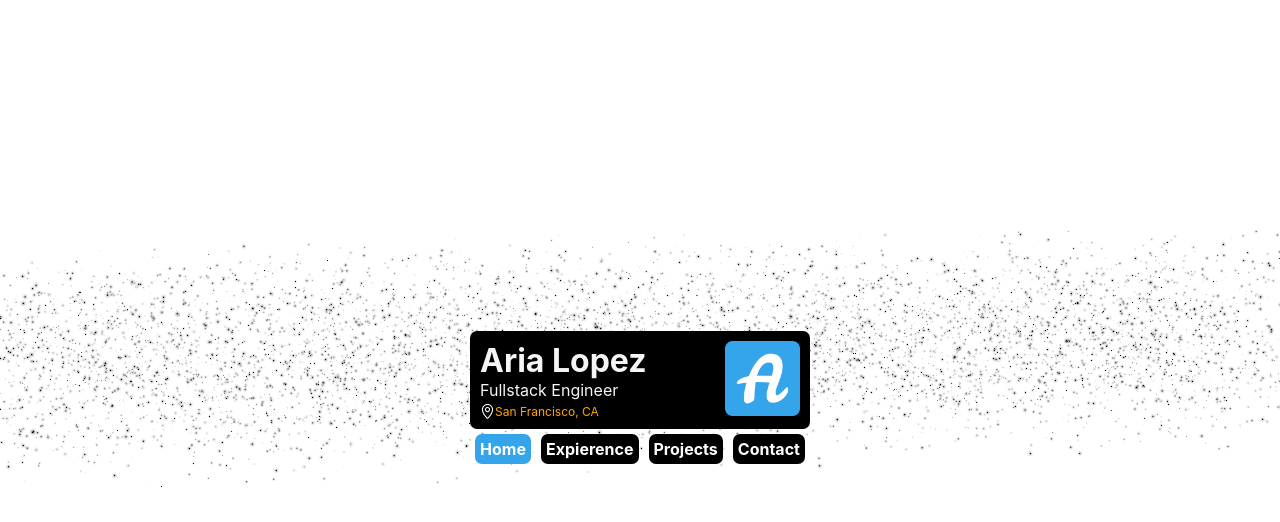
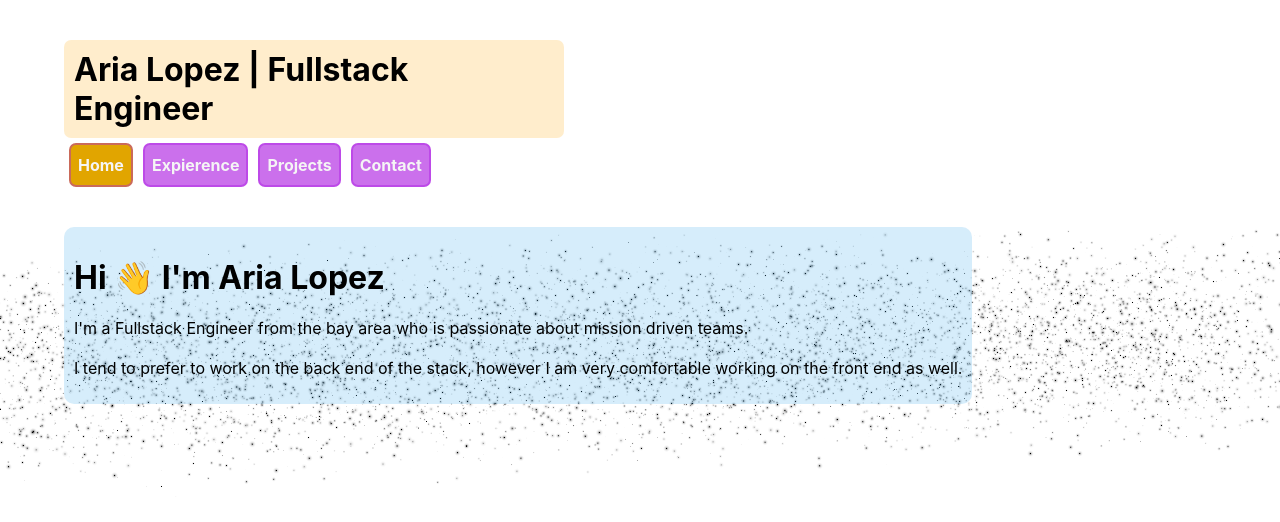
Before and after one commit to aria-1337/pretty-portfolio, a React (Create React App) app: page / in a window 1280 px wide. Shown: the top 522 px of the page. Built offline with nearby package versions, Linux system fonts and the light colour scheme; the HTML template or start-up script is replaced by a standard one.

Commit message:
Redesign the header

```diff
--- a/src/App.tsx
+++ b/src/App.tsx
@@ -2,6 +2,7 @@ import React, { useState } from 'react';
 import styled from 'styled-components';
 import Background from './components/Background';
 import Header from './components/Header';
+import Home from './components/Home';
 
 export default function App() {
     const [content, setContent] = useState('home');
@@ -12,6 +13,7 @@ export default function App() {
             currentContent={content}
             setContent={setContent}
         />
+        { content === 'home' ? <Home /> : null }
     </ContentContainer>
     </Container>);
 }
@@ -26,5 +28,8 @@ const Container = styled.div`
 
 const ContentContainer = styled.div`
     display: flex;
+    flex-direction: column;
     z-index: 1;
+    width: 90%;
+    height: 90%;
 `;
--- a/src/components/Header.tsx
+++ b/src/components/Header.tsx
@@ -9,17 +9,8 @@ interface HeaderProps {
 export default function Header({ currentContent, setContent }: HeaderProps) {
     return (<Container>
         <TitleContainer>
-            <TextContainer>
-                <Name>Aria Lopez</Name>
-                <Title>Fullstack Engineer</Title>
-                <LocationContainer>
-                    <Svg src="/location-pin.svg" />
-                    <SubText>San Francisco, CA</SubText>
-                </LocationContainer>
-            </TextContainer>
-            <Image src="logo-large.png" />
+            <Title>Aria Lopez | Fullstack Engineer</Title>
         </TitleContainer>
-
         <NavContainer>
             <NavButton
                 onClick={() => setContent('home')}
@@ -57,23 +48,14 @@ const SubText = styled.p`
 const Container = styled.div`
     display: flex;
     flex-direction: column;
-`;
-
-const LocationContainer = styled.div`
-    display: flex;
-    flex-direction: row;
-    align-items: center;
-    justify-content: left;
-    margin-top: 4px;
-    @media (max-width: 350px) {
-        margin-bottom: 4px;
-    }
+    width: 500px;
+    margin-bottom: 3%;
 `;
 
 const TitleContainer = styled.div`
     display: flex;
     flex-direction: row;
-    background: black;
+    background: rgba(255,165,0,0.2);
     border-radius: 7px;
     padding: 10px;
     justify-content: space-between;
@@ -81,13 +63,10 @@ const TitleContainer = styled.div`
         flex-direction: column;
         margin: 10px;
     }
+    width: auto;
 `;
 
-const Name = styled.h1`
-    margin: 0;
-`;
-
-const Title = styled.p`
+const Title = styled.h1`
     margin: 0;
 `;
 
@@ -120,16 +99,16 @@ const NavContainer = styled.div`
 `;
 
 const NavButton = styled.button<{ selected: boolean }>`
-    background: ${props => props.selected ? '#34a4eb' : 'black' };
-    color: white;
+    background: ${props => props.selected ? 'rgba(225,165,0)' : 'rgba(169,18,224,0.6)' };
+    color: whitesmoke;
     font: inherit;
     font-weight: bold;
     cursor: pointer;
-    border: transparent;
+    border: rgba(169,18,224,0.4) solid 2px;
     border-radius: 7px;
-    padding: 5px;
+    padding: 10px 7px;
     margin: 5px;
     &:hover {
-        background: #34a4eb;
+        background: rgba(225,165,0, 1);
     }
 `;
--- /dev/null
+++ b/src/components/Home.tsx
@@ -0,0 +1,21 @@
+import React from 'react';
+import styled from 'styled-components';
+
+export default function Home() {
+    return (<Container>
+        <ContentContainer>
+            <h1>Hi 👋 I'm Aria Lopez</h1>
+            <p>I'm a Fullstack Engineer from the bay area who is passionate about mission driven teams. <br></br> <br></br> I tend to prefer to work on the back end of the stack, however I am very comfortable working on the front end as well.</p>
+        </ContentContainer>
+    </Container>);
+}
+
+const Container = styled.div`
+    display: flex;
+`;
+
+const ContentContainer = styled.div`
+    padding: 10px;
+    border-radius: 10px;
+    background: rgba(52,165,235,0.2);
+`;
```
